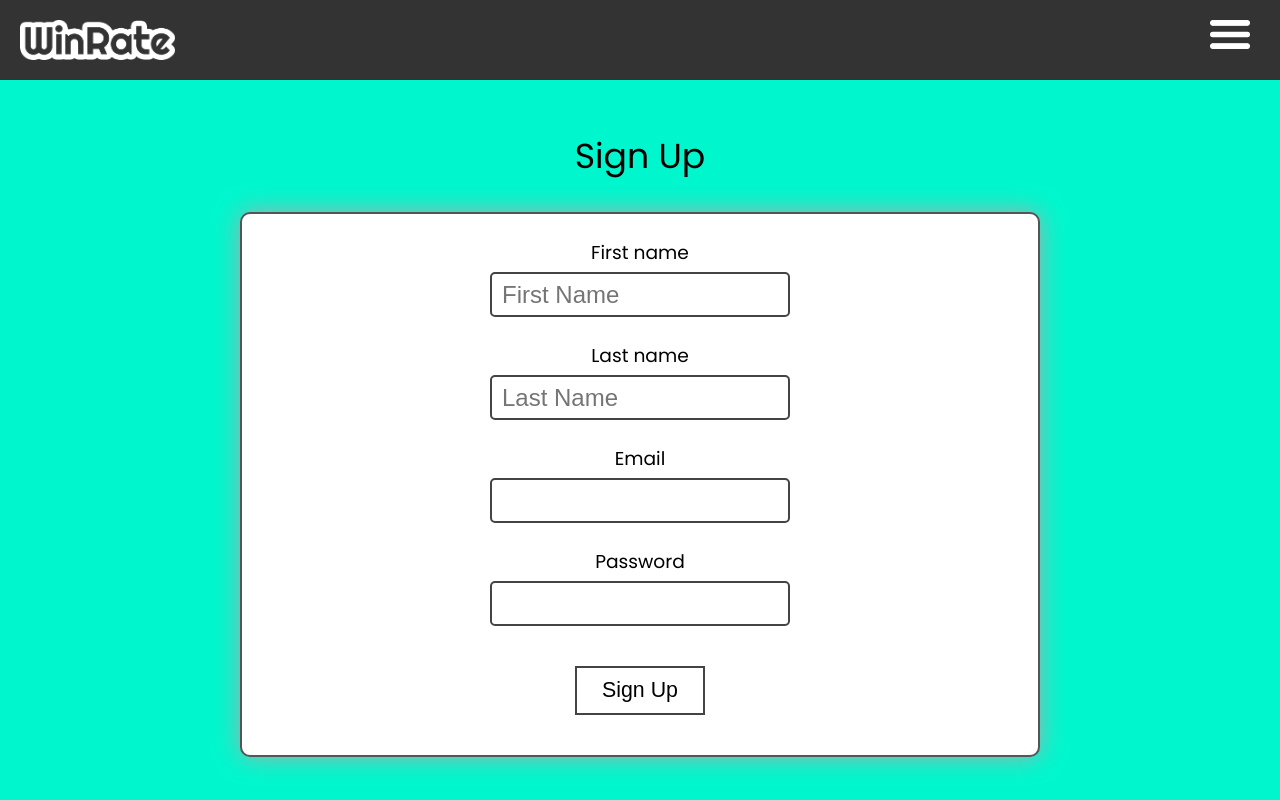
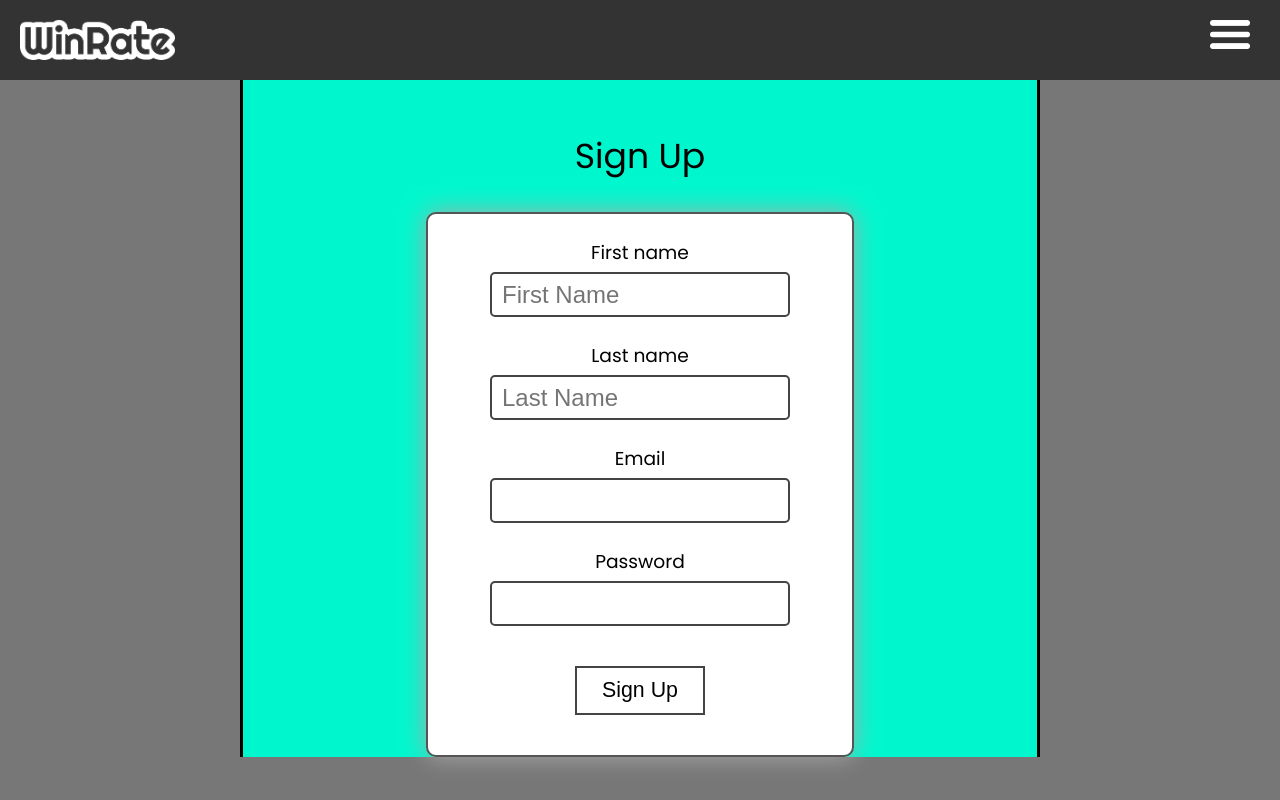
Before and after one commit to MattLong87/winrate-client, a React (Create React App) app: page /sign-up in a window 1280 px wide. Built offline with nearby package versions, Linux system fonts and the light colour scheme; no server answers.

Commit message:
background color on desktop, more responsive changes

```diff
--- a/src/css/addSession.css
+++ b/src/css/addSession.css
@@ -25,3 +25,9 @@
     display: inline-block;
     margin-bottom: 30px;
 }
+
+@media screen and (min-width: 900px){
+    .add-session{
+        padding-top: 150px;
+    }
+}
--- a/src/css/form.css
+++ b/src/css/form.css
@@ -74,11 +74,6 @@ form{
 
 @media screen and (min-width: 900px){
     form{
-        width: 100%;
-    }
-
-    .login h1 {
-        font-size: 26pt;
-        margin: 30px;
+        width: 90%;
     }
 }
--- a/src/css/login.css
+++ b/src/css/login.css
@@ -19,3 +19,15 @@
 .login button{
     margin: 20px;
 }
+
+@media screen and (min-width: 900px){
+    .login{
+        display: inline-block;
+        width: 70%;
+    }
+
+    .login h1 {
+        font-size: 26pt;
+        margin: 30px;
+    }
+}
--- a/src/css/signup.css
+++ b/src/css/signup.css
@@ -13,8 +13,9 @@
 }
 
 @media screen and (min-width: 900px){
-    form{
-        width: 100%;
+    .signup{
+        display: inline-block;
+        width: 60%;
     }
 
     .signup h1 {
--- a/src/css/winrate.css
+++ b/src/css/winrate.css
@@ -16,10 +16,18 @@ body{
 }
 
 @media screen and (min-width: 900px){
+    body{
+        background: #777;
+    }
+
     .page-container{
         max-width: 800px;
         width: 100%;
+        height: 100%;
         display: inline-block;
+        background: #00F7CE;
+        border-left: 3px solid black;
+        border-right: 3px solid black;
     }
 
     .desktop-only{
```
